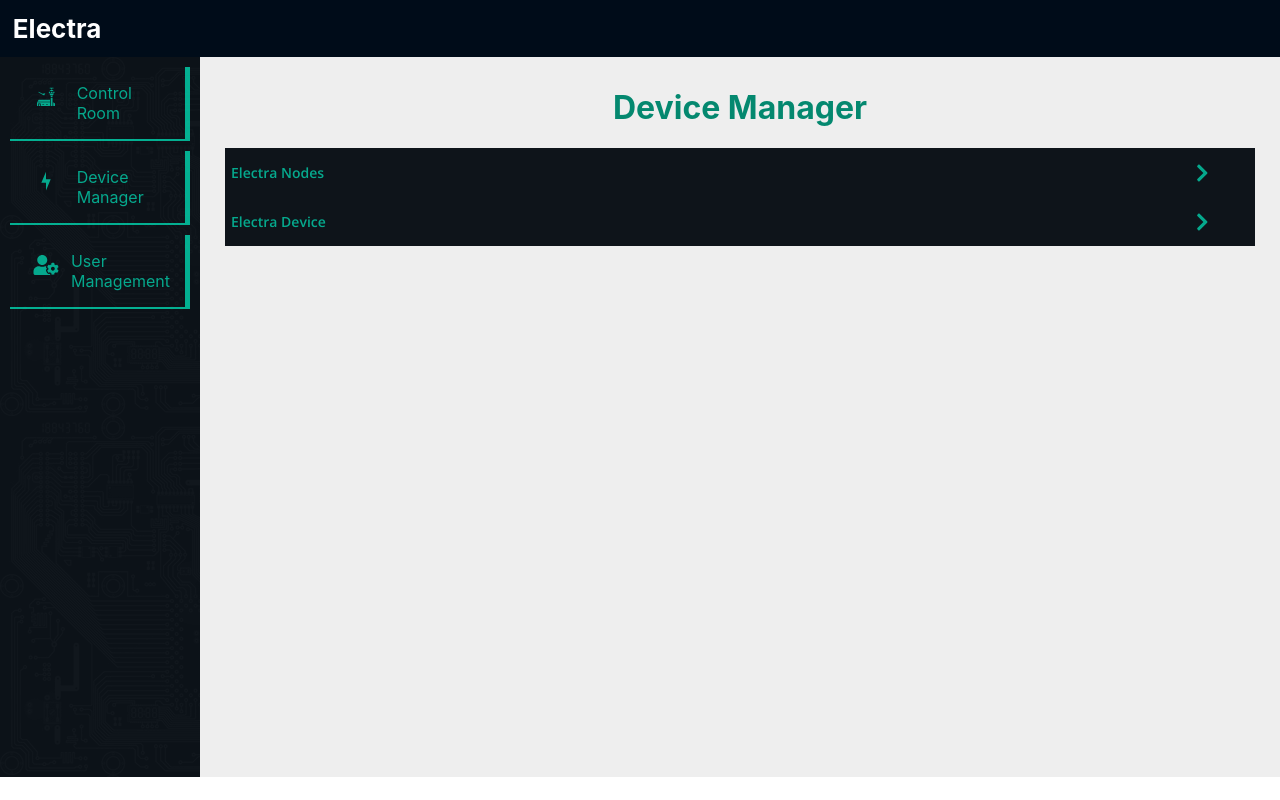
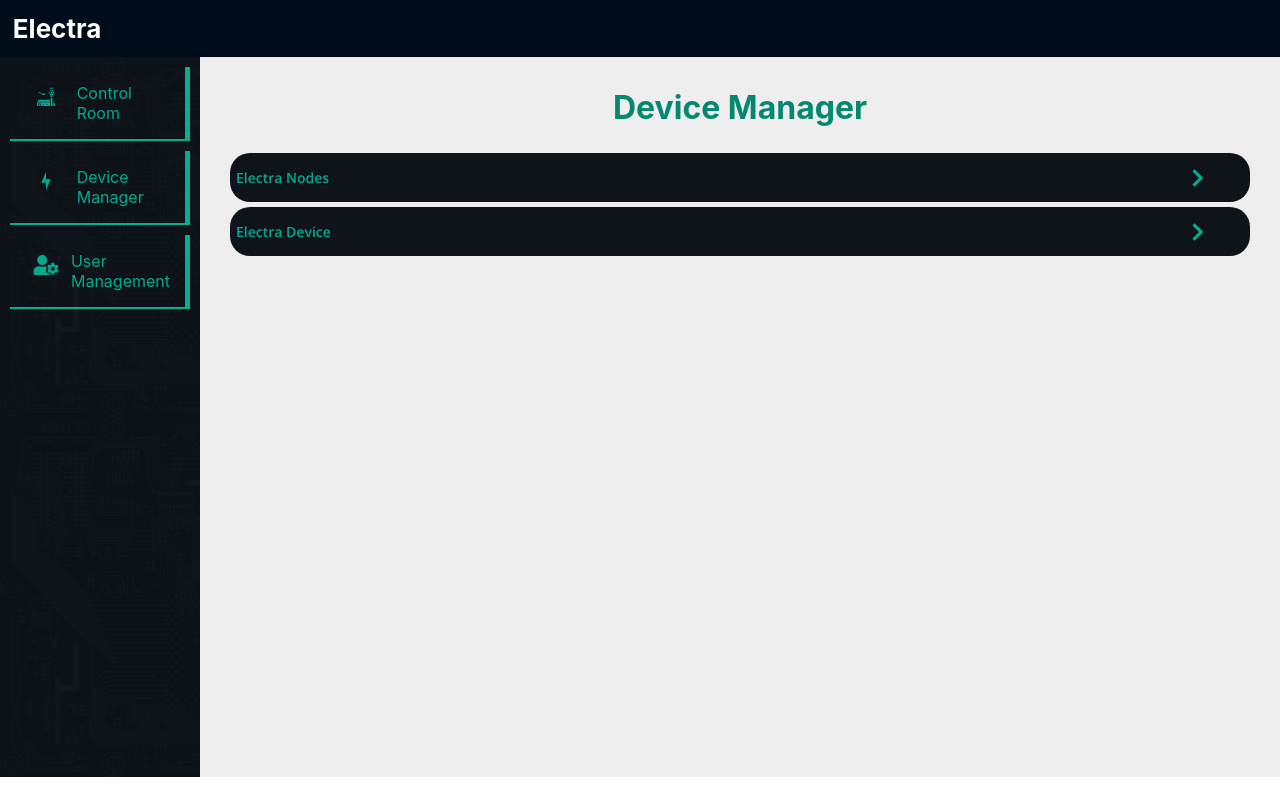
Before and after one commit to millesinghe/ElectraWeb, a React (Create React App) app: page / in a window 1280 px wide. Both pictures are taken after a click on the element "Device Manager". Built offline with nearby package versions, Linux system fonts and the light colour scheme.

Commit message:
add dynamic component loading form prop data

```diff
--- a/src/ContentDiv/ConDevice/DeviceManager.js
+++ b/src/ContentDiv/ConDevice/DeviceManager.js
@@ -6,8 +6,8 @@ export default function DeviceManager() {
     return (
         <div>
             <div id= "header"><h1>Device Manager</h1></div>
-            <Accodian  title="Electra Nodes" content="Sapumal Bandara" />
-            <Accodian  title="Electra Device" content="Milinda Switch Bandara" />
+            <Accodian  title="Electra Nodes" content="ElectraNode" />
+            <Accodian  title="Electra Device" content="ElectraDevice" />
         </div>
     )
 }
--- /dev/null
+++ b/src/ContentDiv/ConDevice/ElectraDevice.js
@@ -0,0 +1,11 @@
+import React, { Component } from 'react'
+
+export default class ElectraDevice extends Component {
+    render() {
+        return (
+            <div>
+                <h1>Render Inner Switch</h1>
+            </div>
+        )
+    }
+}
--- /dev/null
+++ b/src/ContentDiv/ConDevice/ElectraNode.js
@@ -0,0 +1,11 @@
+import React, { Component } from 'react'
+
+export default class ElectraNode extends Component {
+    render() {
+        return (
+            <div>
+                <h1>Render Inner ElectraNode</h1>
+            </div>
+        )
+    }
+}
--- /dev/null
+++ b/src/ContentDiv/ConDevice/ViewRender.js
@@ -0,0 +1,2 @@
+export {default as ElectraNode} from "./ElectraNode"
+export {default as ElectraDevice} from "./ElectraDevice"
--- a/src/UtilComponent/Accodian/Accodian.css
+++ b/src/UtilComponent/Accodian/Accodian.css
@@ -4,6 +4,7 @@
 .accordion__section {
   display: flex;
   flex-direction: column;
+  margin: 5px;
 }
 
 /* Style the buttons that are used to open and close the accordion panel */
@@ -15,6 +16,7 @@
   border: none;
   outline: none;
   transition: background-color 0.6s ease;
+  border-radius: 20px;
 }
 
 .accordion_btn:hover {
@@ -28,6 +30,7 @@
 
 .accordion_btn.active {
   background-color: #064e42;
+  border-radius: 20px 20px 0 0;
 }
 
 
--- a/src/UtilComponent/Accodian/Accodian.js
+++ b/src/UtilComponent/Accodian/Accodian.js
@@ -1,5 +1,6 @@
 import React, { useState, useRef } from 'react'
 import Chevron from './Chevron'
+import * as DeviceViews from "./../../ContentDiv/ConDevice/ViewRender"
 
 import './Accodian.css'
 
@@ -16,6 +17,8 @@ export default function Accodian(props) {
         console.log("scrollHeight - " + content.current.scrollHeight);
     }
 
+    console.log("Milinda - " + DeviceViews);
+
     return (
         <div className="accordion__section">
             <button className={`accordion_btn ${setActive}`} onClick={toggleAccordian}>
@@ -23,8 +26,17 @@ export default function Accodian(props) {
                 <div id="tagIcon"><Chevron width={10} fill={"#05b193f2"} /></div>
             </button>
             <div ref={content} style={{ maxHeight: `${setHeight}` }} className="accordion__content">
-                <div className="accordion__text" dangerouslySetInnerHTML={{ __html: props.content }} />
+                {renderContentView(props.content)}
+                {/* <div className="accordion__text" dangerouslySetInnerHTML={{ __html: props.content }} /> */}
             </div>
         </div>
     )
+
+    function renderContentView(ViewName) {
+        if (!ViewName)
+            return "";
+        const View = DeviceViews[ViewName];
+        return <View />;
+    }
+
 }
```
Also changed, not shown: src/ContentDiv/ConDevice/ElectraNode.css (added).
